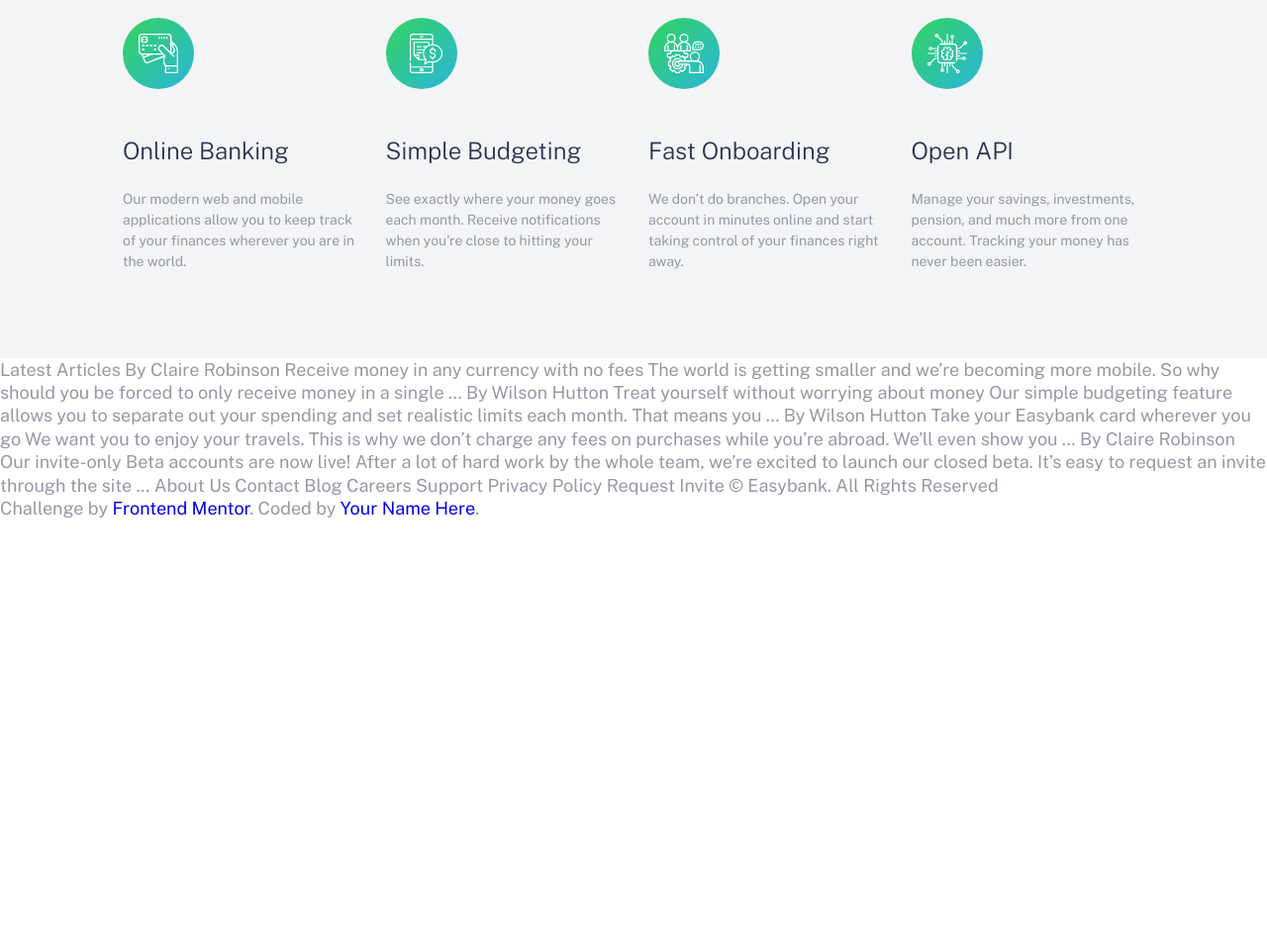
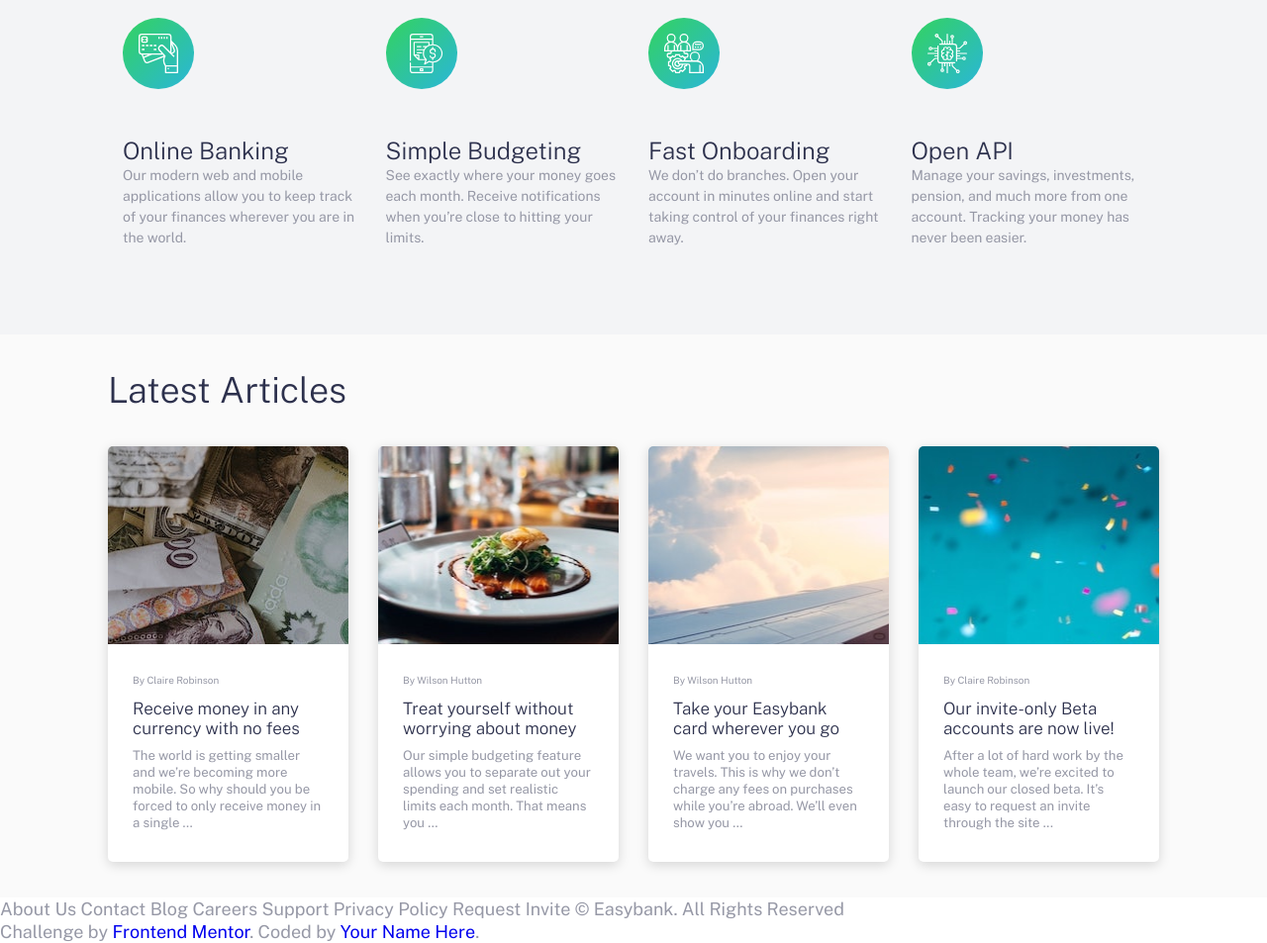
Before and after one commit to AbhishekGMV/Easybank-landing-page, a website: page index.html in a window 1280 px wide. Shown: the part 965-1918 px from the top of the page at 99% size. Before the commit the page ends 1490 px from the top, so only its background shows below. Drawn offline with nearby package versions, Linux system fonts and the light colour scheme.

Commit message:
Articles section design for mobile and desktop

```diff
--- /dev/null
+++ b/app/scss/_articles.scss
@@ -0,0 +1,66 @@
+@use "colors" as *;
+@use "mixins" as *;
+
+.articles {
+  background-color: $veryLightGray;
+}
+
+.article {
+  &__content {
+  }
+
+  &__grid {
+    display: grid;
+    grid-template-columns: 1fr;
+    gap: 1.875rem;
+
+    @include breakpoint-up(medium) {
+      grid-template-columns: repeat(2, 1fr);
+    }
+    @include breakpoint-up(large) {
+      grid-template-columns: repeat(4, 1fr);
+    }
+  }
+
+  &__item {
+    background-color: $white;
+    border-radius: 0.3125rem;
+    overflow: hidden; //doubt -> for rounded borders to show-up
+    box-shadow: 0 3px 12px rgba(0, 0, 0, 0.15);
+    transition: all 150ms ease-in-out;
+    &:hover {
+      transform: scale(1.05);
+    }
+  }
+
+  &__img {
+    height: 12.5rem;
+    background-repeat: no-repeat;
+    background-position: center center;
+  }
+
+  &__text {
+    padding: 1.875rem 1.875rem 2.5rem 1.875rem;
+    color: $grayishBlue;
+    @include breakpoint-up(medium) {
+      padding: 1.875rem 1.5625rem;
+    }
+  }
+
+  &__author {
+    font-size: 0.625rem;
+    margin-bottom: 0.75rem;
+  }
+
+  &__title {
+    font-size: 1.0625rem;
+    color: $darkBlue;
+    margin-bottom: 0.5rem;
+    line-height: 1.2;
+    font-weight: 300;
+  }
+
+  &__description {
+    font-size: 0.825rem;
+  }
+}
--- a/app/scss/_header.scss
+++ b/app/scss/_header.scss
@@ -9,6 +9,16 @@
     padding-top: 1.0625rem;
     padding-bottom: 1.0625rem;
     z-index: 1;
+  }
+
+  .overlay {
+    opacity: 0;
+    position: fixed;
+    top: 0;
+    left: 0;
+    right: 0;
+    bottom: 0;
+    background-image: linear-gradient($darkBlue, transparent);
   }
 
   &.open {
@@ -97,13 +107,3 @@
     }
   }
 }
-
-.overlay {
-  opacity: 0;
-  position: fixed;
-  top: 0;
-  left: 0;
-  right: 0;
-  bottom: 0;
-  background-image: linear-gradient($darkBlue, transparent);
-}
--- a/app/scss/style.scss
+++ b/app/scss/style.scss
@@ -2,3 +2,4 @@
 @use "utils";
 @use "header";
 @use "features";
+@use "articles";
--- a/index.html
+++ b/index.html
@@ -43,7 +43,7 @@
           Request Invite
         </a>
       </nav>
-      <div class="container has-fade header__menu">
+      <div class="header__menu has-fade container">
         <a href="#">Home</a>
         <a href="#">About</a>
         <a href="#">Contacts</a>
@@ -120,18 +120,82 @@
         </div>
       </div>
     </section>
-    Latest Articles By Claire Robinson Receive money in any currency with no
-    fees The world is getting smaller and we’re becoming more mobile. So why
-    should you be forced to only receive money in a single … By Wilson Hutton
-    Treat yourself without worrying about money Our simple budgeting feature
-    allows you to separate out your spending and set realistic limits each
-    month. That means you … By Wilson Hutton Take your Easybank card wherever
-    you go We want you to enjoy your travels. This is why we don’t charge any
-    fees on purchases while you’re abroad. We’ll even show you … By Claire
-    Robinson Our invite-only Beta accounts are now live! After a lot of hard
-    work by the whole team, we’re excited to launch our closed beta. It’s easy
-    to request an invite through the site ... About Us Contact Blog Careers
-    Support Privacy Policy Request Invite © Easybank. All Rights Reserved
+    <section class="articles">
+      <div class="article__content container container--pall">
+        <h2>Latest Articles</h2>
+
+        <div class="article__grid">
+          <a href="" class="article__item">
+            <div
+              class="article__img"
+              style="background-image: url(/images/image-currency.jpg)"
+            ></div>
+            <div class="article__text">
+              <div class="article__author">By Claire Robinson</div>
+              <div class="article__title">
+                Receive money in any currency with no fees
+              </div>
+              <div class="article__description">
+                The world is getting smaller and we’re becoming more mobile. So
+                why should you be forced to only receive money in a single …
+              </div>
+            </div>
+          </a>
+
+          <a href="" class="article__item">
+            <div
+              class="article__img"
+              style="background-image: url(/images/image-restaurant.jpg)"
+            ></div>
+            <div class="article__text">
+              <div class="article__author">By Wilson Hutton</div>
+              <div class="article__title">
+                Treat yourself without worrying about money
+              </div>
+              <div class="article__description">
+                Our simple budgeting feature allows you to separate out your
+                spending and set realistic limits each month. That means you …
+              </div>
+            </div>
+          </a>
+          <a href="" class="article__item">
+            <div
+              class="article__img"
+              style="background-image: url(/images/image-plane.jpg)"
+            ></div>
+            <div class="article__text">
+              <div class="article__author">By Wilson Hutton</div>
+              <div class="article__title">
+                Take your Easybank card wherever you go
+              </div>
+              <div class="article__description">
+                We want you to enjoy your travels. This is why we don’t charge
+                any fees on purchases while you’re abroad. We’ll even show you …
+              </div>
+            </div>
+          </a>
+          <a href="" class="article__item">
+            <div
+              class="article__img"
+              style="background-image: url(/images/image-confetti.jpg)"
+            ></div>
+            <div class="article__text">
+              <div class="article__author">By Claire Robinson</div>
+              <div class="article__title">
+                Our invite-only Beta accounts are now live!
+              </div>
+              <div class="article__description">
+                After a lot of hard work by the whole team, we’re excited to
+                launch our closed beta. It’s easy to request an invite through
+                the site ...
+              </div>
+            </div>
+          </a>
+        </div>
+      </div>
+    </section>
+    About Us Contact Blog Careers Support Privacy Policy Request Invite ©
+    Easybank. All Rights Reserved
 
     <div class="attribution">
       Challenge by
```
Also changed, not shown: dist/css/style.css, 1 other file.
